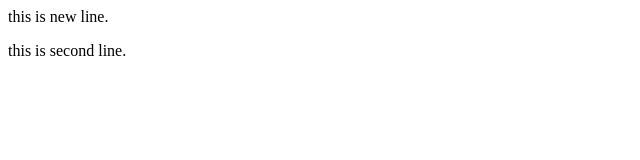
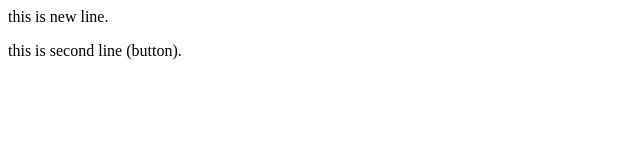
Before and after one commit to mohdzaryab01/gitprac, a plain HTML site: page index.html in a window 1280 px wide. Shown: the full height of the page, 0-640 px from the left. Drawn offline with Linux system fonts and the light colour scheme.

```diff
--- a/index.html
+++ b/index.html
@@ -1,2 +1,2 @@
 <p> this is new line.</p>
-<p> this is second line.</p>
+<p> this is second line (button).</p>
```
